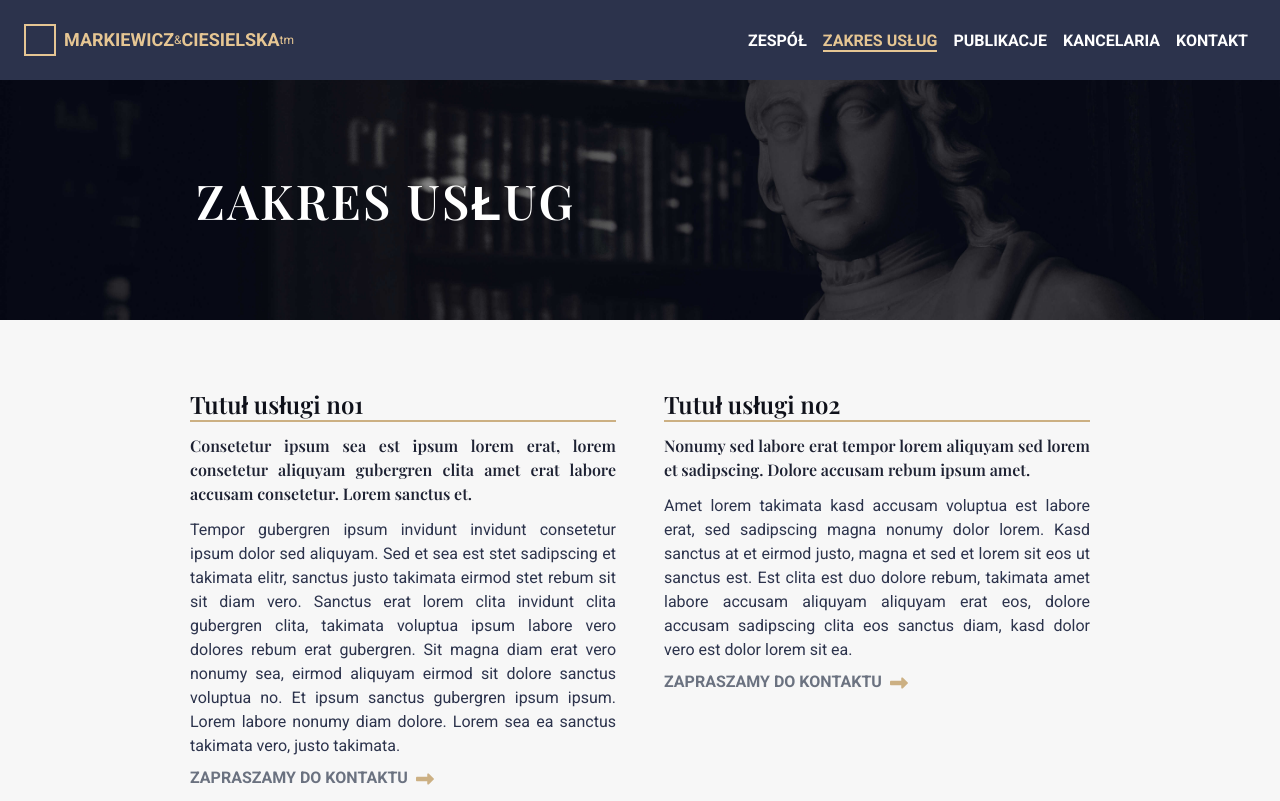
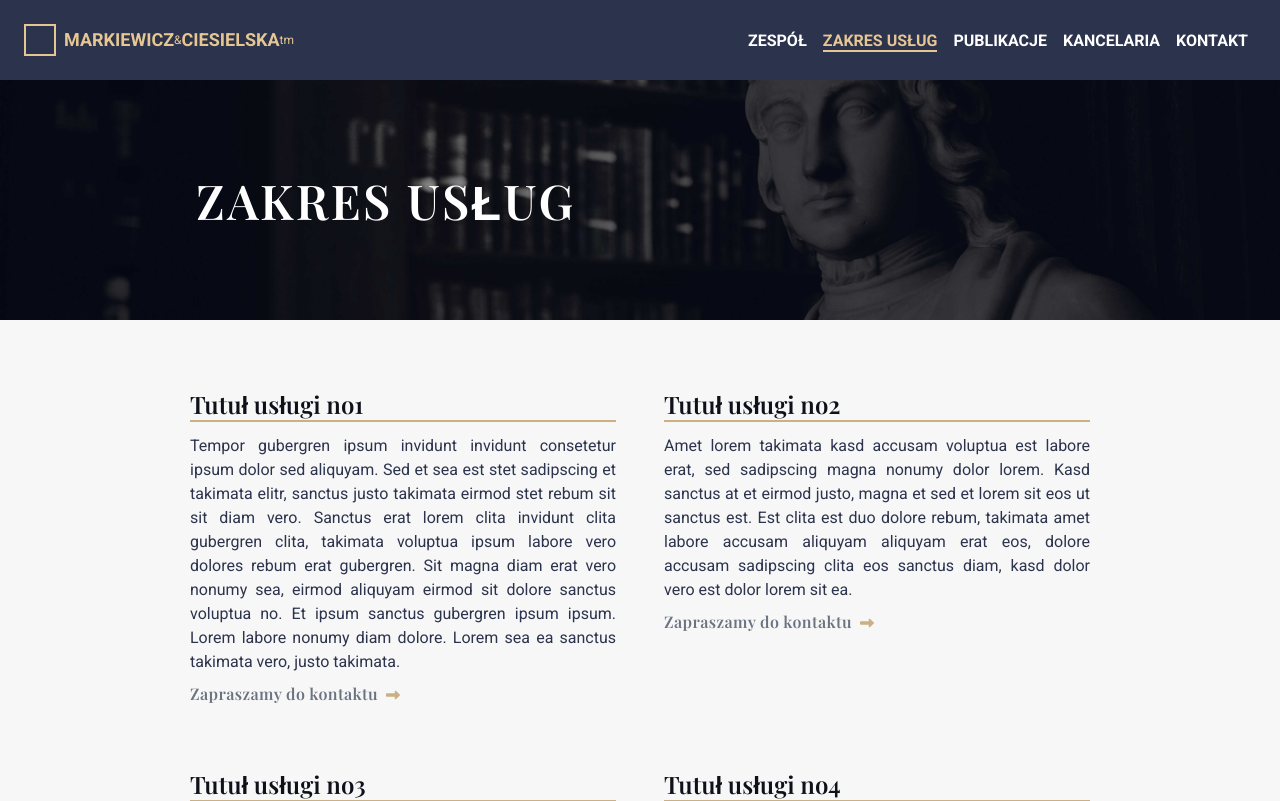
Before and after one commit to OstrowskiDev/kancelaria, a Next.js app: page /zakres-uslug in a window 1280 px wide. Shown: the top 801 px of the page. Built offline with nearby package versions, Linux system fonts and the light colour scheme.

Commit message:
Adjusted fonts and icons for better visuals.

```diff
--- a/src/app/globals.css
+++ b/src/app/globals.css
@@ -30,6 +30,10 @@ footer p {
   font-family: var(--font-playfairDisplay)
 }
 
+.font-custom-serif {
+  font-family: var(--font-playfairDisplay);
+}
+
 
 /* global */
 
@@ -43,6 +47,10 @@ body {
 
 .separator {
   @apply  my-3 border-b-2 border-secondary-300;
+}
+
+.contact-form-label {
+  word-spacing: 3px
 }
 
 .article-content {
--- a/src/app/kontakt/page.js
+++ b/src/app/kontakt/page.js
@@ -61,7 +61,7 @@ export default function Kontakt() {
 
           {/* contact form */}
           <form className="contact-from-container flex flex-col min-w-[240px] w-full max-w-[680px] px-4 mt-8 mb-4 mx-auto">
-            <h2 className="contact-form-label p-1 mb-1 uppercase text-white font-semibold text-xl">formularz kontaktowy</h2>
+            <h2 className="contact-form-label p-1 mb-1 uppercase tracking-wide text-white font-semibold text-xl">{"formularz  kontaktowy"}</h2>
 
             <div className="contact-form-user-data grid grid-cols-1 md:grid-cols-2 gap-3 mb-3 ">
               <input className="contact-input-name p-[6px] border-2 border-primary-800 focus:border-secondary-200 focus:outline-none rounded-md" type="text" name="name" placeholder="Imię i nazwisko *" onChange={onInputChange} required />
--- a/src/app/layout.js
+++ b/src/app/layout.js
@@ -9,16 +9,12 @@ export const metadata = {
   description: 'Kancelaria Adwokacka Katarzyny Markiewicz i Judyty Ciesielskiej',
 }
 
-const inter = Inter({ subsets: ['latin'], variable: '--font-inter', display: 'swap' })
 const roboto = Roboto({ subsets: ['latin'], weight: ['400', '500', '700'], variable: '--font-roboto', display: 'swap' })
 const playfairDisplay = Playfair_Display({ subsets: ['latin'], weight: ['400', '500', '600', '700', '800', '900'], variable: '--font-playfairDisplay', display: 'swap' })
-const lora = Lora({ subsets: ['latin'], weight: ['400', '500', '600', '700'], variable: '--font-lora', display: 'swap'})
-const montserrat = Montserrat({ subsets: ['latin'], weight: ['400', '500', '600', '700', '800'], variable: '--font-montserrat', display: 'swap'})
-
 
 export default function RootLayout({ children }) {
   return (
-    <html lang="pl" className={`${roboto.variable} ${lora.variable} ${playfairDisplay.variable} ${inter.variable} ${montserrat.variable}`}>
+    <html lang="pl" className={`${roboto.variable} ${playfairDisplay.variable}`}>
       <body className='main-container bg-background-main'>
         <nav
           className='navbar sticky top-0 left-0 z-10 flex flex-row items-center h-[80px] px-6 bg-primary-700'
--- a/src/app/page.js
+++ b/src/app/page.js
@@ -36,7 +36,7 @@ export default function Home() {
             {home.services.services.map((service, index) => {
               return (
                 <div className="service-main-container w-[240px]" key={index}>
-                  <h3 className="service-title mt-2 uppercase text-xl font-semibold text-white text-center">
+                  <h3 className="service-title my-2 uppercase text-xl font-semibold text-white text-center">
                     {service.title}
                   </h3>
                   <div
@@ -51,7 +51,7 @@ export default function Home() {
                       className="service-link absolute left-4 bottom-3 flex flex-row items-center "
                       href="/zakres-uslug"
                     >
-                      <p className="link-text mr-2 text-white  hover:text-secondary-300 border-b-2 border-primary-600 hover:border-secondary-200">
+                      <p className="link-text mr-2 font-custom-serif text-white  hover:text-secondary-300 border-b-2 border-primary-600 hover:border-secondary-200">
                         więcej informacji
                       </p>
                       <EnterIco />
--- a/src/app/publikacje/page.js
+++ b/src/app/publikacje/page.js
@@ -39,10 +39,10 @@ export default function Publikacje() {
                     href="/kontakt"
                   >
                     <p
-                      className="article-link-text mr-2 uppercase font-semibold text-gray-700 hover:text-primary-500 border-b-2 border-background-main hover:border-secondary-200"
+                      className="article-link-text mr-2 font-semibold font-custom-serif tracking-wide text-gray-500 hover:text-primary-500 border-b-2 border-background-main hover:border-secondary-200"
                       style={{ fontSize: '0.95rem' }}
                     >
-                      przeczytaj całość
+                      Przeczytaj całość
                     </p>
                     <EnterIco />
                   </Link>
--- a/src/app/zakres-uslug/page.js
+++ b/src/app/zakres-uslug/page.js
@@ -16,15 +16,12 @@ export default function ZakresUslug() {
                   {service.title}
                 </h2>
                 <div className="separator"></div>
-                <h3 className="service-subtitle my-3 font-semibold text-primary-800 text-justify">
-                  {service.subtitle}
-                </h3>
                 <p className="service-description text-primary-700 my-2 text-justify">
                   {service.description}
                 </p>
                 <Link className="contact-us flex flex-row items-center" href="/kontakt">
-                  <p className="contact-us-text mr-2 uppercase font-semibold text-gray-500 hover:text-primary-600 border-b-2 border-background-main hover:border-secondary-200 ">
-                    zapraszamy do kontaktu
+                  <p className="contact-us-text mr-2 font-custom-serif font-semibold tracking-wide text-gray-500 hover:text-primary-600 border-b-2 border-background-main hover:border-secondary-200 ">
+                    Zapraszamy do kontaktu
                   </p>
                   <EnterIco />
                 </Link>
--- a/src/ui/icons/EnterIco.js
+++ b/src/ui/icons/EnterIco.js
@@ -5,7 +5,7 @@ export default function EnterIco() {
       xmlns="http://www.w3.org/2000/svg"
 viewBox="0 0 512 512"
 
-      style={{ fill: '#CCB083', width: '18px', height: '18px' }}
+      style={{ fill: '#CCB083', width: '14px', height: '14px' }}
     >
       {/* <!--!Font Awesome Free 6.5.2 by @fontawesome - https://fontawesome.com License - https://fontawesome.com/license/free Copyright 2024 Fonticons, Inc.--> */}
   <path d="M334.5 414c8.8 3.8 19 2 26-4.6l144-136c4.8-4.5 7.5-10.8 7.5-17.4s-2.7-12.9-7.5-17.4l-144-136c-7-6.6-17.2-8.4-26-4.6s-14.5 12.5-14.5 22l0 72L32 192c-17.7 0-32 14.3-32 32l0 64c0 17.7 14.3 32 32 32l288 0 0 72c0 9.6 5.7 18.2 14.5 22z"/></svg>
```
